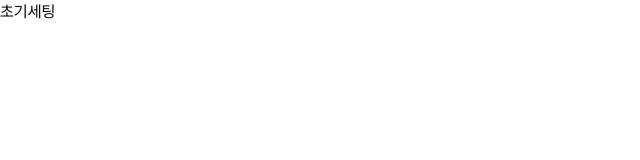
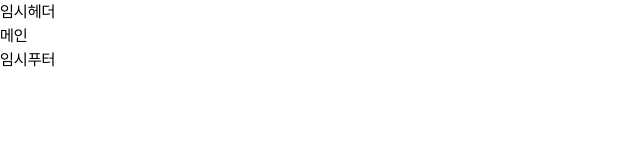
Before and after one commit to FESI06-project/-frontend, a Next.js app: page / in a window 1280 px wide. Shown: the top 160 px of the page, without its empty margins (0-640 px from the left). Built offline with nearby package versions, Linux system fonts and the light colour scheme.

Commit message:
💬 createPR: 폰트 재설정, 엑시오스 설정, api 공통함수 추가

```diff
--- a/src/pages/index.tsx
+++ b/src/pages/index.tsx
@@ -1,3 +1,9 @@
 export default function Home() {
-  return <div>{'초기세팅'}</div>;
+  return (
+    <>
+      <header>임시헤더</header>
+      <main>메인</main>
+      <footer>임시푸터</footer>
+    </>
+  );
 }
```
